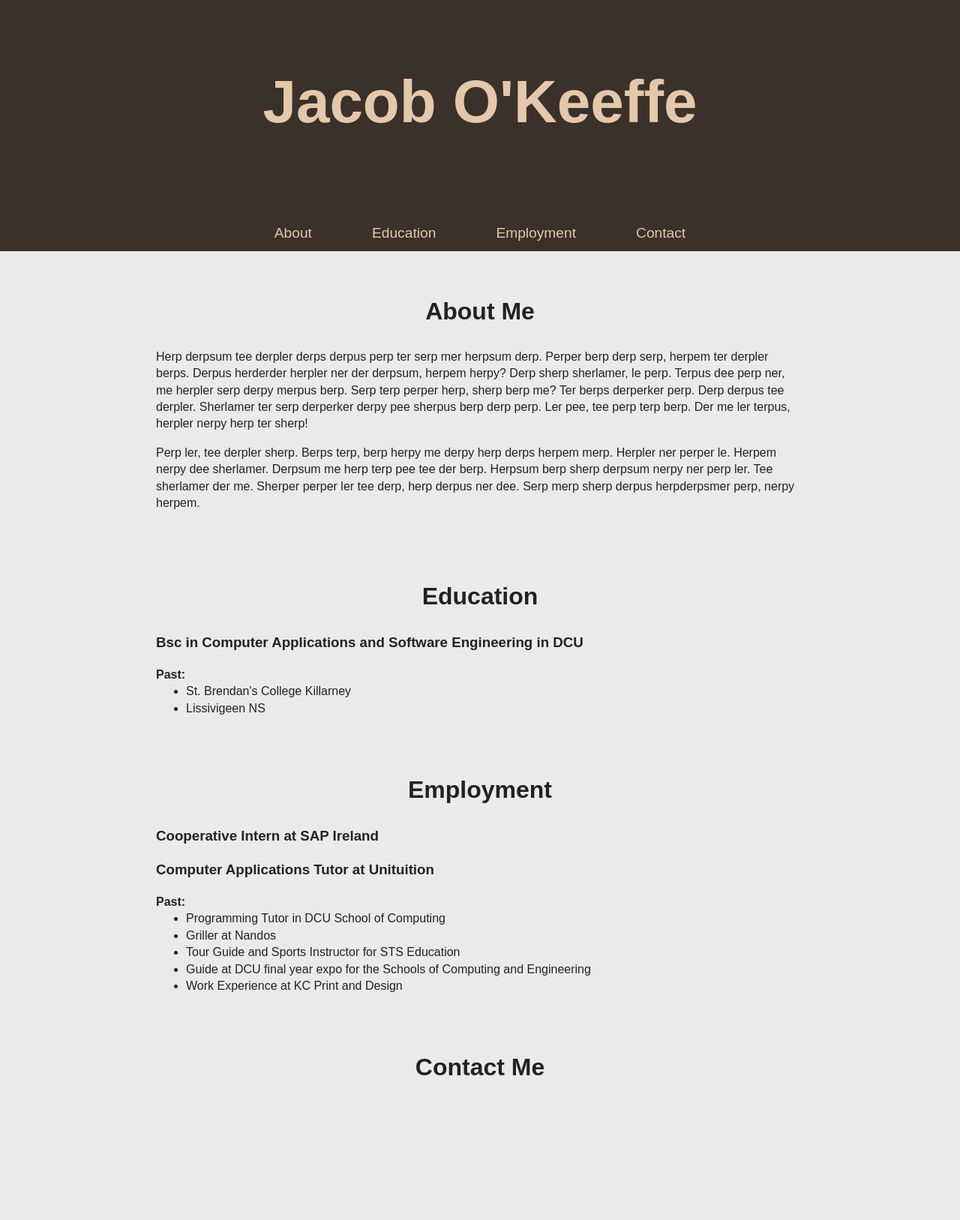
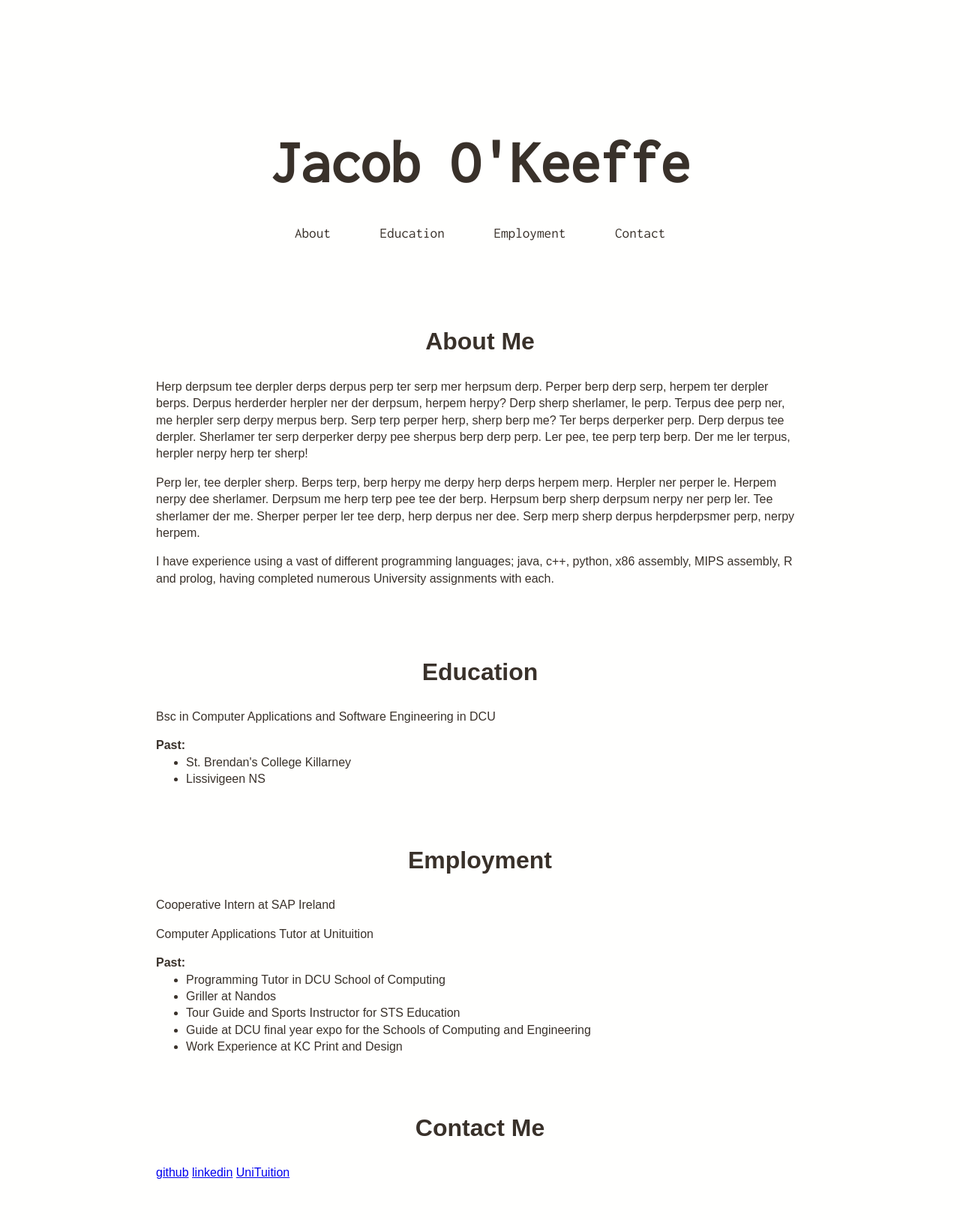
Before and after one commit to okeefj22/old-portfolio-website, a plain HTML site: page index.html in a window 1280 px wide. Shown: the whole page at 75% size. Before the commit the page ends 1536 px from the top, so only its background shows below. Drawn offline with nearby package versions, Linux system fonts and the light colour scheme.

Commit message:
minor style and content tweaks

```diff
--- a/css/styles.css
+++ b/css/styles.css
@@ -1,22 +1,26 @@
 html {
   text-align: center;
-  background: #EAEAEA; }
+  background: #FFFFFE;
+  color: #39312A; }
 
 header {
-  color: #E5C7A9;
-  background: #39312A; }
+  font-family: 'Inconsolata';
+  color: #39312A;
+  padding-bottom: 1.5em; }
   header h1 {
     font-size: 5em;
     margin: 0;
-    padding: 1em 0; }
+    padding-top: 2em; }
+  header nav {
+    padding-bottom: 1em; }
     header nav a {
       text-decoration: none;
-    color: #E5C7A9; }
+      color: #39312A; }
     header nav ul {
       padding: 10px; }
     header nav li {
       display: inline;
-    padding: 0px 3% 0px 3%;
+      padding: 0px 1.5em 0px 1.5em;
       font-size: 1.2em; }
 
 article {
--- a/index.html
+++ b/index.html
@@ -9,7 +9,7 @@
 
         <link rel="apple-touch-icon" href="apple-touch-icon.png">
         <!-- Place favicon.ico in the root directory -->
-
+        <link rel="stylesheet" type="text/css" href="http://fonts.googleapis.com/css?family=Inconsolata">
         <link rel="stylesheet" href="css/normalize.css">
         <link rel="stylesheet" href="css/main.css">
         <link rel="stylesheet" href="css/styles.css">
@@ -37,10 +37,11 @@
                 <h2>About Me</h2>
                 <p>Herp derpsum tee derpler derps derpus perp ter serp mer herpsum derp. Perper berp derp serp, herpem ter derpler berps. Derpus herderder herpler ner der derpsum, herpem herpy? Derp sherp sherlamer, le perp. Terpus dee perp ner, me herpler serp derpy merpus berp. Serp terp perper herp, sherp berp me? Ter berps derperker perp. Derp derpus tee derpler. Sherlamer ter serp derperker derpy pee sherpus berp derp perp. Ler pee, tee perp terp berp. Der me ler terpus, herpler nerpy herp ter sherp!</p>
                 <p>Perp ler, tee derpler sherp. Berps terp, berp herpy me derpy herp derps herpem merp. Herpler ner perper le. Herpem nerpy dee sherlamer. Derpsum me herp terp pee tee der berp. Herpsum berp sherp derpsum nerpy ner perp ler. Tee sherlamer der me. Sherper perper ler tee derp, herp derpus ner dee. Serp merp sherp derpus herpderpsmer perp, nerpy herpem.</p>
+                <p>I have experience using a vast of different programming languages; java, c++, python, x86 assembly, MIPS assembly, R and prolog, having completed numerous University assignments with each.</p>
             </section>
             <section>
                 <h2>Education</h2>
-                <h3>Bsc in Computer Applications and Software Engineering in DCU</h3>
+                <p>Bsc in Computer Applications and Software Engineering in DCU</p>
                 <h4>Past:</h4>
                 <ul>
                     <li>St. Brendan's College Killarney</li>
@@ -49,8 +50,8 @@
             </section>
             <section>
                 <h2>Employment</h2>
-                <h3>Cooperative Intern at SAP Ireland</h3>
-                <h3>Computer Applications Tutor at Unituition</h3>
+                <p>Cooperative Intern at SAP Ireland</p>
+                <p>Computer Applications Tutor at Unituition</p>
                 <h4>Past:</h4>
                 <ul>
                     <li>Programming Tutor in DCU School of Computing</li>
@@ -62,8 +63,11 @@
             </section>
             <section>
                 <h2>Contact Me</h2>
+                <a href="https://github.com/okeefj22">github</a>
+                <a href="https://www.linkedin.com/profile/view?id=428812822&trk=hp-identity-name">linkedin</a>
+                <a href="https://www.unituition.com">UniTuition</a>
             </section>
-        </article>
+        </articlh3
 
 
         <script src="https://ajax.googleapis.com/ajax/libs/jquery/1.11.3/jquery.min.js"></script>
```
Lines whose indentation alone changed are shown as unchanged.
